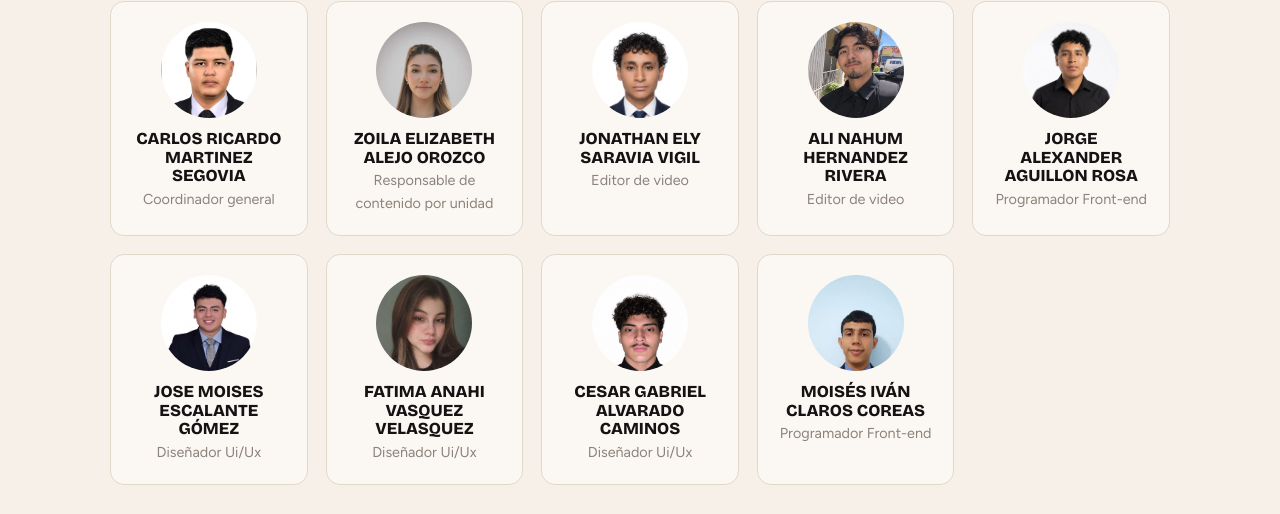
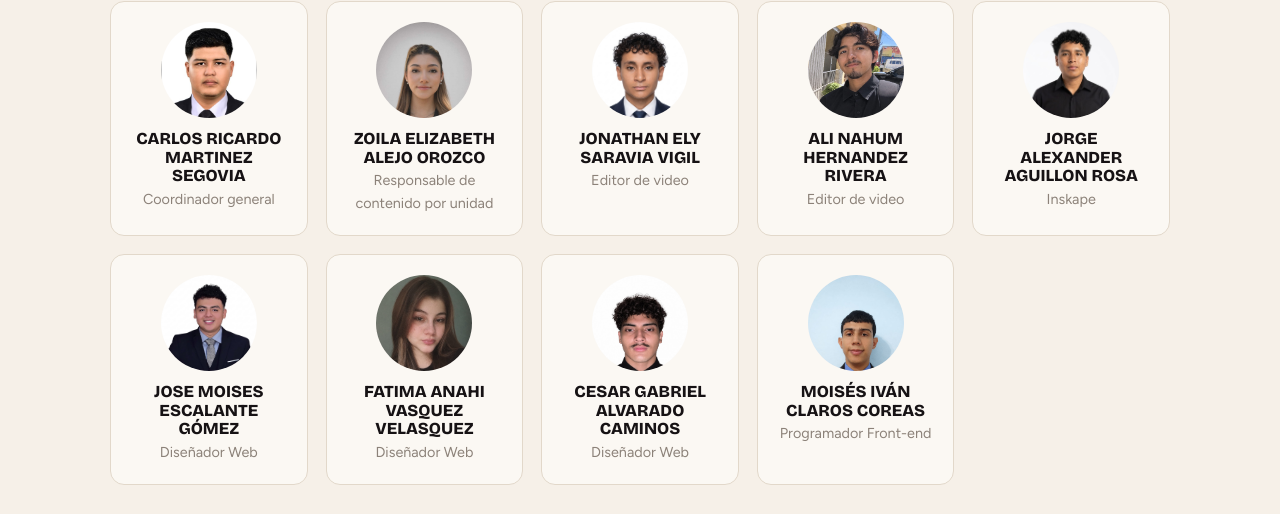
Before and after one commit to TALLER-LIBRE-PORTAFOLIO-DIGITAL/TALLER-LIBRE, a plain HTML site: page index.html in a window 1280 px wide. Shown: the part 824-1338 px from the top of the page. Drawn offline with nearby package versions, Linux system fonts and the light colour scheme.

Commit message:
Update index.html

```diff
--- a/index.html
+++ b/index.html
@@ -247,10 +247,10 @@ const MIEMBROS = [
     ["ZOILA ELIZABETH ALEJO OROZCO", "Responsable de contenido por unidad ", "img/zoila.jpeg"],
     ["JONATHAN ELY SARAVIA VIGIL", "Editor de video ", "img/ely.jpeg"],
     ["ALI NAHUM HERNANDEZ RIVERA", "Editor de video ", "img/ali nahum.jpeg"],
-    ["JORGE ALEXANDER AGUILLON ROSA", "Programador Front-end", "img/jorge.jpeg"],
-    ["JOSE MOISES ESCALANTE GÓMEZ", "Diseñador Ui/Ux ", "img/jose moises.jpeg"],
-    ["FATIMA ANAHI VASQUEZ VELASQUEZ", "Diseñador Ui/Ux ", "img/fatima.jpeg"],
-    ["CESAR GABRIEL ALVARADO CAMINOS", "Diseñador Ui/Ux ", "img/gabriel_formal.jpeg"],
+    ["JORGE ALEXANDER AGUILLON ROSA", "Inskape", "img/jorge.jpeg"],
+    ["JOSE MOISES ESCALANTE GÓMEZ", "Diseñador Web ", "img/jose moises.jpeg"],
+    ["FATIMA ANAHI VASQUEZ VELASQUEZ", "Diseñador Web ", "img/fatima.jpeg"],
+    ["CESAR GABRIEL ALVARADO CAMINOS", "Diseñador Web ", "img/gabriel_formal.jpeg"],
     ["MOISÉS IVÁN CLAROS COREAS", " Programador Front-end", "img/moises ivan.jpeg"]
 ];
 const COLORES = {GIMP:"#C6A15B",Inkscape:"#D9BF8A",Audacity:"#B98A93",OpenShot:"#E3CFA6"};
```
